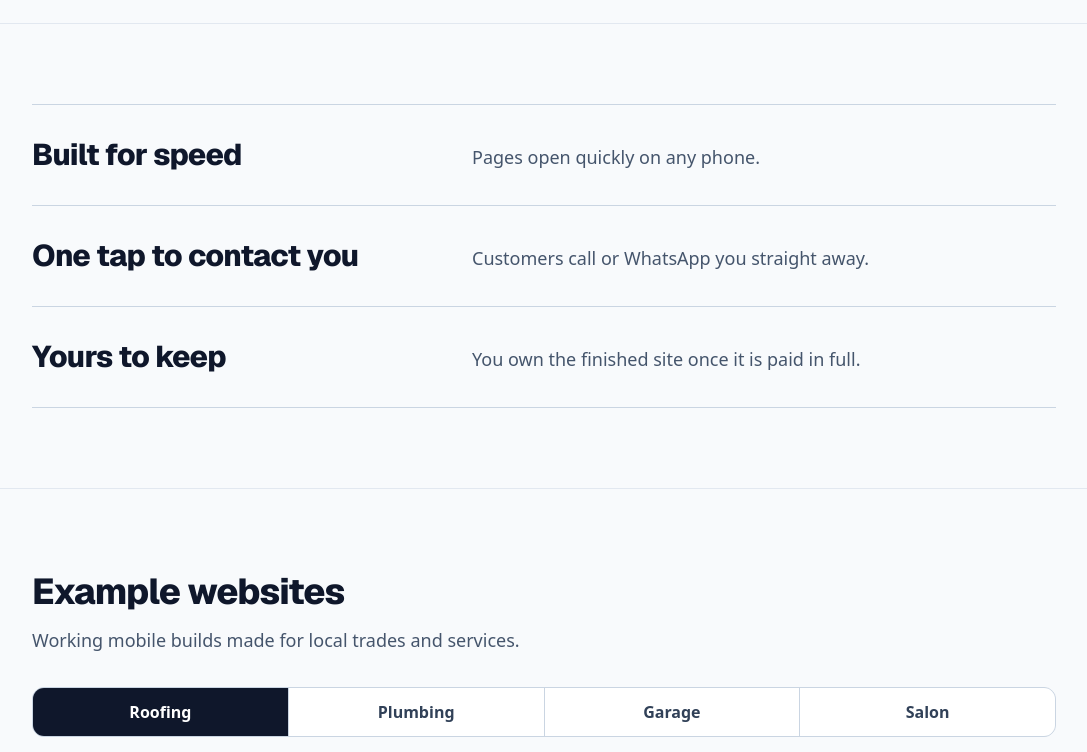
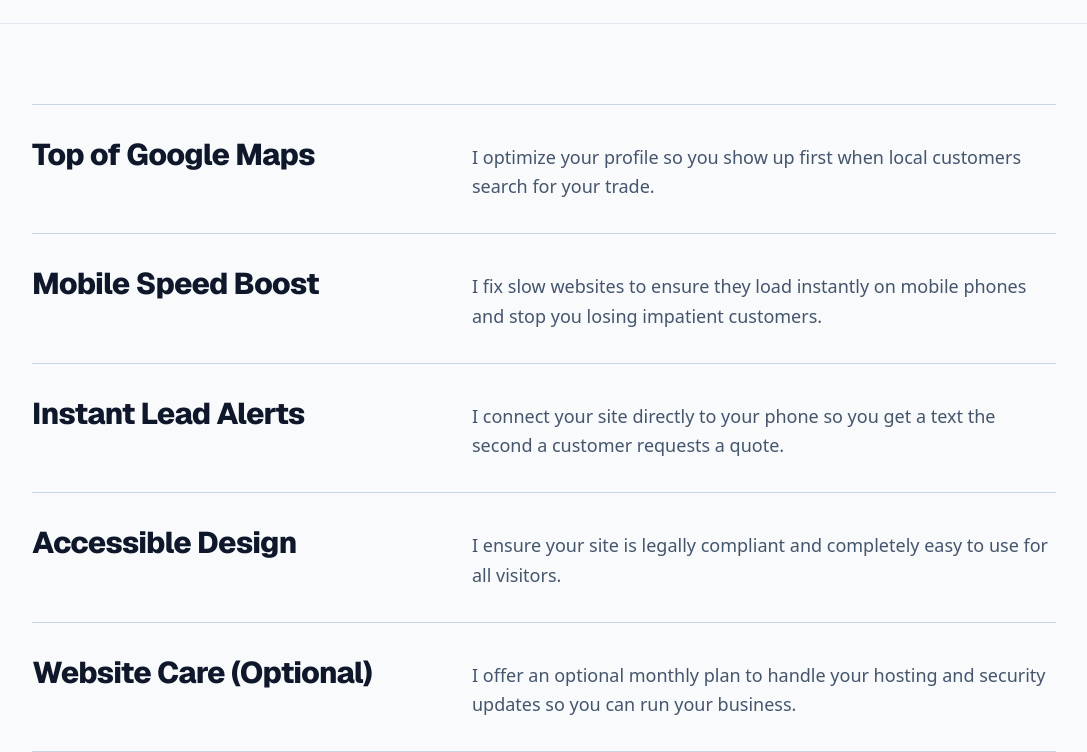
Before and after one commit to stokie2605/dean-wilshaw-web-development, a React (Vite) app: page / in a window 1280 px wide. Shown: the part 660-1412 px from the top of the page, without its empty margins (96-1183 px from the left). Built offline with nearby package versions, Linux system fonts and the light colour scheme; grey boxes are pictures that could not be loaded.

Commit message:
Update homepage services copy for higher conversion

```diff
--- a/src/components/HomeSections.tsx
+++ b/src/components/HomeSections.tsx
@@ -12,9 +12,11 @@ const HEADING_CLASS =
 /* ------------------------------------------------------------------ */
 
 const DELIVERABLES = [
-  { title: 'Built for speed', text: 'Pages open quickly on any phone.' },
-  { title: 'One tap to contact you', text: 'Customers call or WhatsApp you straight away.' },
-  { title: 'Yours to keep', text: 'You own the finished site once it is paid in full.' },
+  { title: 'Top of Google Maps', text: 'I optimize your profile so you show up first when local customers search for your trade.' },
+  { title: 'Mobile Speed Boost', text: 'I fix slow websites to ensure they load instantly on mobile phones and stop you losing impatient customers.' },
+  { title: 'Instant Lead Alerts', text: 'I connect your site directly to your phone so you get a text the second a customer requests a quote.' },
+  { title: 'Accessible Design', text: 'I ensure your site is legally compliant and completely easy to use for all visitors.' },
+  { title: 'Website Care (Optional)', text: 'I offer an optional monthly plan to handle your hosting and security updates so you can run your business.' },
 ];
 
 export const DeliverablesSection: React.FC = () => (
```
